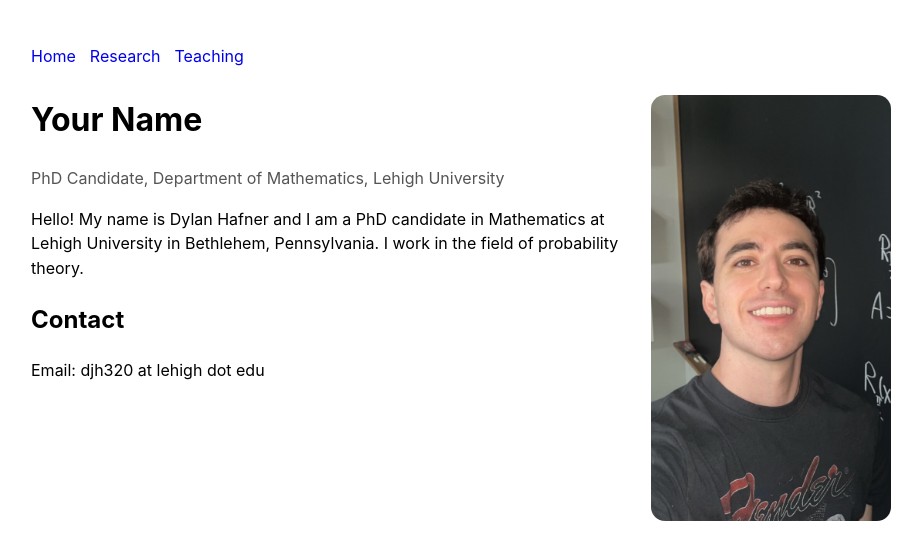
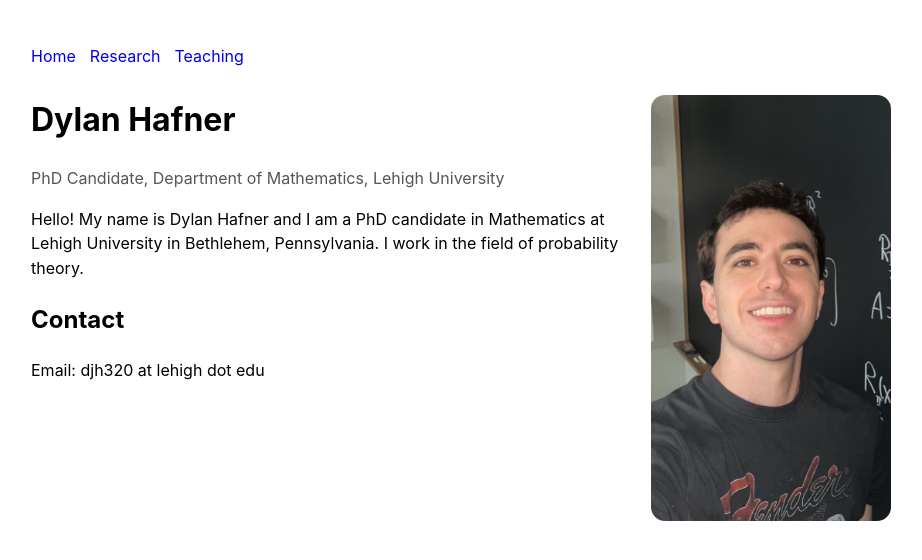
Before and after one commit to dylanhafner/dylanhafner.github.io, a plain HTML site: page index.html in a window 1280 px wide. Shown: the whole page, without its empty margins (179-1101 px from the left). Drawn offline with Linux system fonts and the light colour scheme.

Commit message:
Update index.html

```diff
--- a/index.html
+++ b/index.html
@@ -15,7 +15,7 @@
 
  <div class="home">
     <div class="left">
-      <h1>Your Name</h1>
+      <h1>Dylan Hafner</h1>
       <div class="muted">PhD Candidate, Department of Mathematics, Lehigh University</div>
 
       <p>
```
